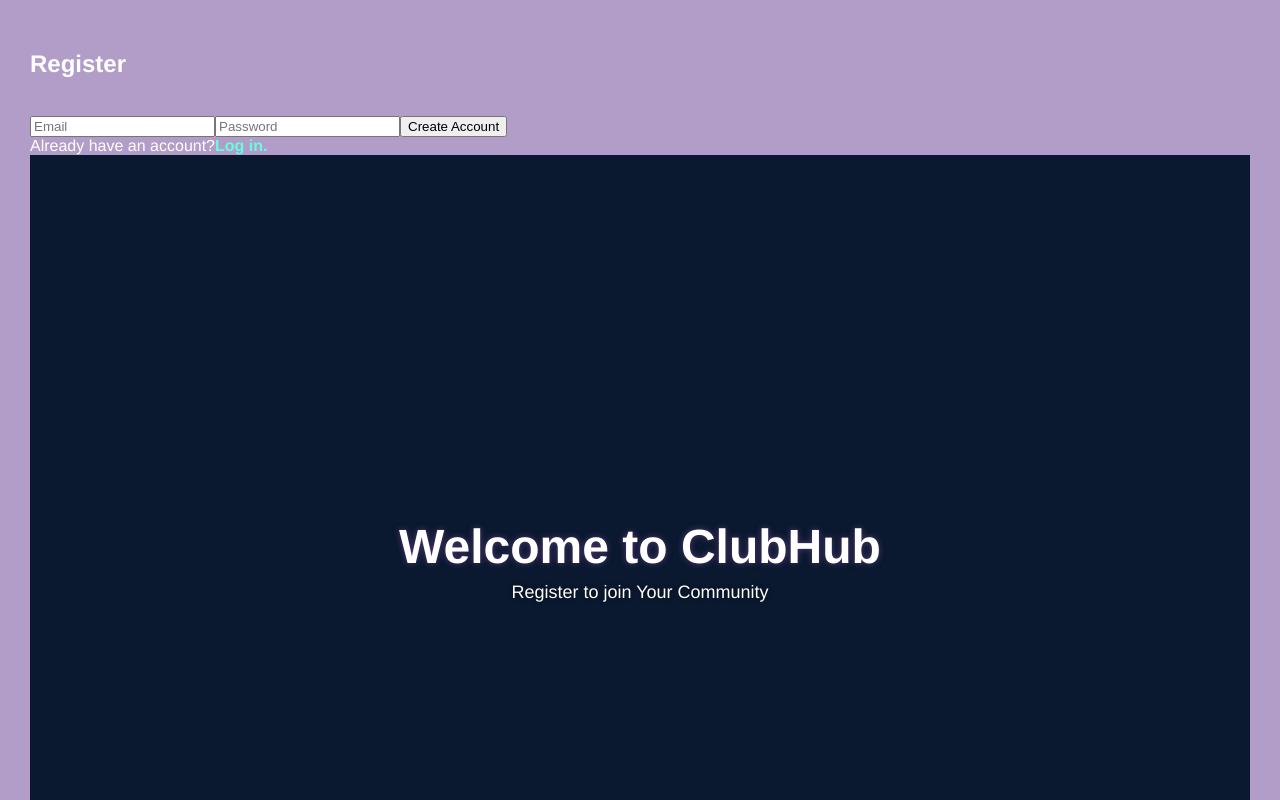
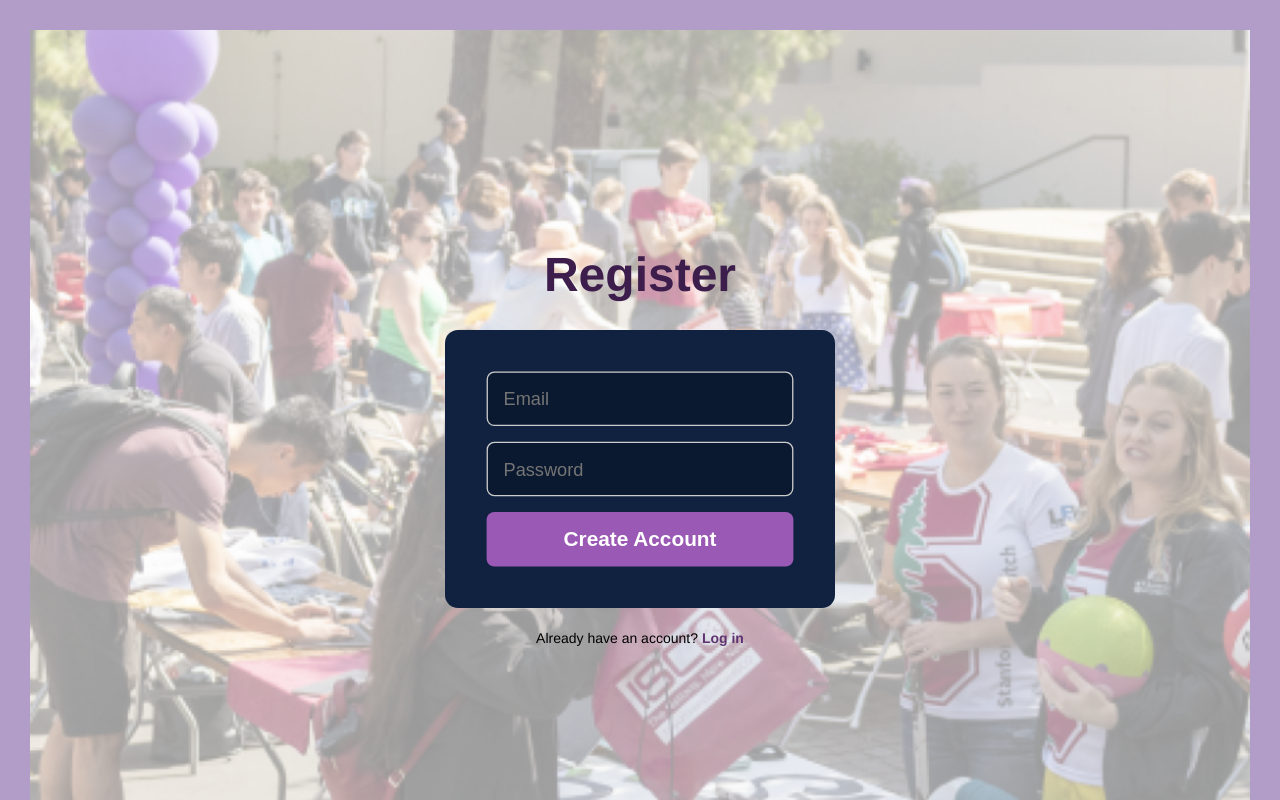
Before and after one commit to bree20005/ClubHub, a React (Create React App) app: page /register in a window 1280 px wide. Built offline with nearby package versions, Linux system fonts and the light colour scheme.

Commit message:
updated new login styling

```diff
--- a/src/components/Feed.js
+++ b/src/components/Feed.js
@@ -196,6 +196,7 @@
     }
 
     setSubmitting(false);
+    setShowModal(false);
   };
 
   useEffect(() => {
--- a/src/components/LoginNew.js
+++ b/src/components/LoginNew.js
@@ -1,6 +1,7 @@
 import React, { useState } from "react";
 import supabase from "../helper/supabaseclient";
 import { Link, useNavigate } from "react-router-dom";
+import logo from './assets/logo.png';
 
 function LoginNew() {
   const navigate = useNavigate();
@@ -32,8 +33,6 @@
 
   return (
     <div className="login-page">
-      {/* Logo */}
-      <img src={'components/assets/logo.png'} alt="ClubHub Logo" className="login-logo" />
       <h1 style={{marginBottom: '40px'}}>Join Your Community</h1>
       {/* <h2>@ ClubHub</h2> */}
 
@@ -44,6 +43,7 @@
           onChange={(e) => setEmail(e.target.value)}
           value={email}
           type="email"
+          style={{color: 'white'}}
           placeholder="Email"
           required
         />
@@ -51,6 +51,7 @@
           onChange={(e) => setPassword(e.target.value)}
           value={password}
           type="password"
+          style={{color: 'white'}}
           placeholder="Password"
           required
         />
--- a/src/components/Register.js
+++ b/src/components/Register.js
@@ -1,6 +1,7 @@
 import React, { useState } from "react";
 import supabase from "../helper/supabaseclient";
 import { Link, useNavigate } from "react-router-dom";
+import logo from './assets/logo.png';
 
 function Register() {
   const [email, setEmail] = useState("");
@@ -25,7 +26,7 @@
     if (data) {
       setMessage("User account created!");
       setTimeout(() => {
-        navigate('/create-profile');
+        navigate("/create-profile");
         window.location.reload();
       }, 1500);
     }
@@ -35,15 +36,21 @@
   };
 
   return (
-    <div>
-      <h2>Register</h2>
-      <br></br>
-      {message && <span>{message}</span>}
-      <form onSubmit={handleSubmit}>
+    <div className="login-page">
+
+      {/* Heading */}
+      <h1 style={{ marginBottom: "40px" }}>Register</h1>
+
+      {/* Feedback Message */}
+      {message && <span className="error-message">{message}</span>}
+
+      {/* Form */}
+      <form onSubmit={handleSubmit} className="login-form">
         <input
           onChange={(e) => setEmail(e.target.value)}
           value={email}
           type="email"
+          style={{color: 'white'}}
           placeholder="Email"
           required
         />
@@ -52,36 +59,16 @@
           value={password}
           type="password"
           placeholder="Password"
+          style={{color: 'white'}}
           required
         />
         <button type="submit">Create Account</button>
       </form>
-      <span>Already have an account?</span>
-      <Link to="/loginnew">Log in.</Link>
 
-      <div className="register-page">
-        <h1
-          style={{
-            color: 'white',
-            fontSize: '48px',
-            marginBottom: '8px',
-            textShadow: '0 0 6px rgba(155, 89, 182, 0.5)',
-          }}
-        >
-          Welcome to ClubHub
-        </h1>
-        <h2
-          style={{
-            color: 'white',
-            fontSize: '18px',
-            fontWeight: 'normal',
-            marginTop: 0,
-            marginBottom: '20px',
-            textShadow: '0 0 4px rgba(0, 0, 0, 0.5)',
-          }}
-        >
-          Register to join Your Community
-        </h2>
+      {/* Log In Link */}
+      <div className="register-link">
+        <span>Already have an account?</span>
+        <Link to="/loginnew">Log in</Link>
       </div>
     </div>
   );
--- a/src/index.css
+++ b/src/index.css
@@ -1069,7 +1069,7 @@
   left: 0;
   height: 100%;
   width: 100%;
-  background-color: rgba(255, 255, 255, 0.6); /* Light overlay for readability */
+  background-color: rgba(255, 255, 255, 0.6);
   z-index: -1;
 }
 
@@ -1150,3 +1150,9 @@
   margin-bottom: 10px;
   font-size: 14px;
 }
+
+
+.login-logo {
+  transform: scale(0.2);
+  margin-bottom: -200px;
+}
```
